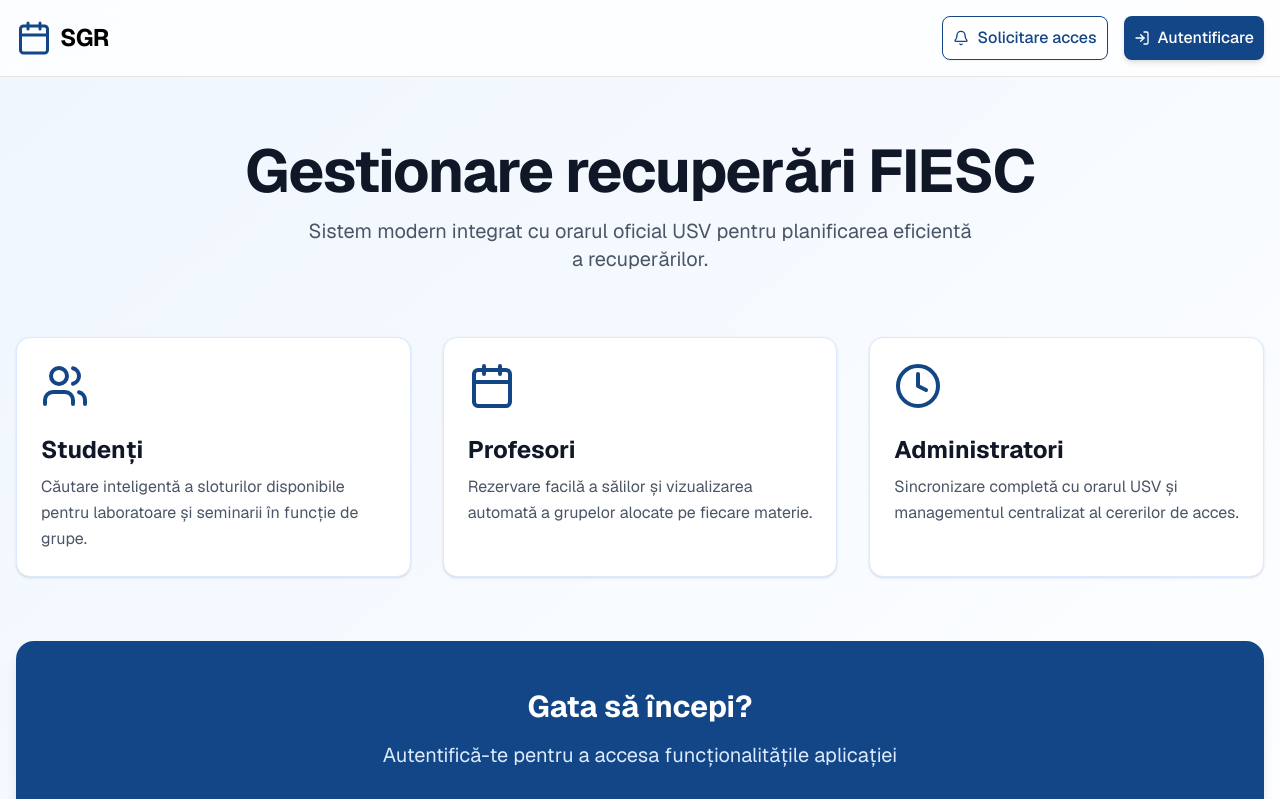
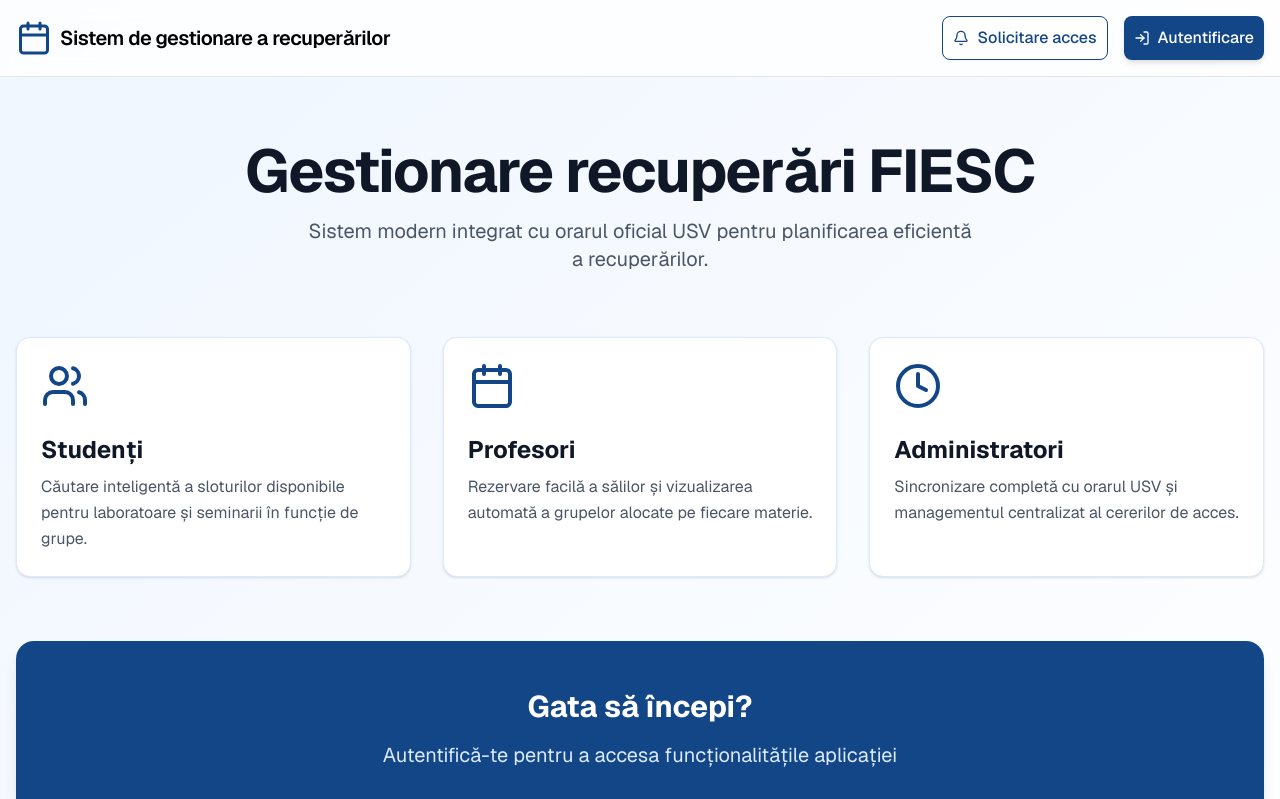
Before and after one commit to Licenta-proiect/frontend, a Next.js app in the folder frontend/: page / in a window 1280 px wide. Shown: the top 799 px of the page. Built offline with nearby package versions, Linux system fonts and the light colour scheme; no server answers.

Commit message:
Nume aplicatie short pe telefon, normal pe desktop

```diff
--- a/frontend/src/app/page.tsx
+++ b/frontend/src/app/page.tsx
@@ -21,7 +21,15 @@ export default function Home() {
         <div className="container mx-auto px-4 py-3 md:py-4 flex justify-between items-center">
           <div className="flex items-center gap-2 shrink-0">
             <Calendar className="h-7 w-7 md:h-9 md:w-9 text-brand-blue" />
-            <span className="text-xl md:text-2xl font-bold text-black tracking-tight leading-none">SGR</span>
+            {/* Short Version: Visible on mobile, hidden from 'md' up */}
+            <span className="text-xl md:text-2xl font-bold text-black tracking-tight leading-none md:hidden">
+              SGR
+            </span>
+
+            {/* Long Version: Hidden on mobile, visible from 'md' up */}
+            <span className="hidden md:block text-xl md:text-xl font-semibold text-black tracking-tight leading-none">
+              Sistem de gestionare a recuperărilor
+            </span>
           </div>
 
           <div className="flex gap-2 md:gap-4 items-center">
--- a/frontend/src/components/DashboardLayout.tsx
+++ b/frontend/src/components/DashboardLayout.tsx
@@ -148,7 +148,15 @@ export default function DashboardLayout({ children, userRole, userName, userEmai
             <div className="flex items-center gap-2 shrink-0">
               <Calendar className="h-7 w-7 md:h-9 md:w-9 text-brand-blue" />
               <div className="flex flex-col justify-center">
-                <span className="text-xl md:text-2xl font-bold text-black tracking-tight leading-none">SGR</span>
+                {/* Short Version: Visible on mobile, hidden from 'md' up */}
+                <span className="text-xl md:text-2xl font-bold text-black tracking-tight leading-none md:hidden">
+                  SGR
+                </span>
+
+                {/* Long Version: Hidden on mobile, visible from 'md' up */}
+                <span className="hidden md:block text-xl md:text-xl font-semibold text-black tracking-tight leading-none">
+                  Sistem de gestionare a recuperărilor
+                </span>
                 <span className="text-sm md:text-xs font-semibold text-brand-blue tracking-tight leading-none mt-1">
                   {activeTabLabel}
                 </span>
```
